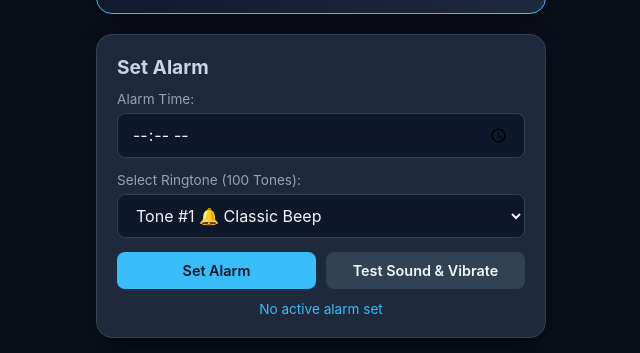
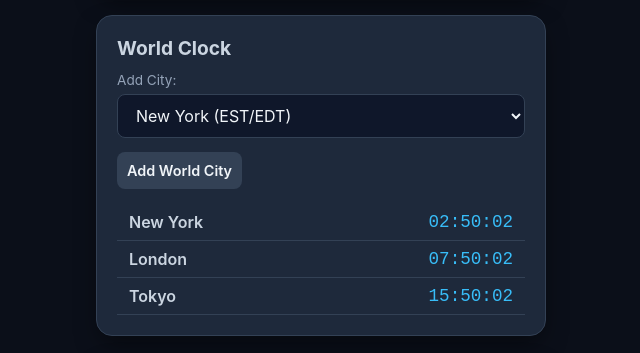
Before and after one commit to 21suyogsudarshan/Clock, a website: page index.html in a window 1280 px wide. Shown: the part 226-579 px from the top of the page, without its empty margins (319-959 px from the left). Drawn offline with Linux system fonts and the light colour scheme.

Commit message:
feat: add interactive world clock section

```diff
--- a/app.js
+++ b/app.js
@@ -2,9 +2,10 @@
 // FORGE CLOCK: CORE LOGIC & 100 TONES ENGINE
 // ==========================================
 
-// Global Alarm State
+// Global Alarm & World Clock State
 let activeAlarmTime = null;
 let activeAlarmTone = 1;
+let worldCities = ["America/New_York", "Europe/London", "Asia/Tokyo"];
 
 // Initialize 100 Tones in Dropdown
 const alarmSoundSelect = document.getElementById("alarmSoundSelect");
@@ -70,6 +71,32 @@ function fireAlarm(soundNumber) {
   triggerVibration();
 }
 
+// 4. Update World Clock Display
+function updateWorldClocks() {
+  const container = document.getElementById("worldClockList");
+  if (!container) return;
+  container.innerHTML = "";
+
+  const now = new Date();
+
+  worldCities.forEach((timeZone) => {
+    try {
+      const timeStr = now.toLocaleTimeString("en-US", { timeZone, hour12: false });
+      const cityName = timeZone.split("/")[1] || timeZone;
+
+      const item = document.createElement("div");
+      item.style.cssText = "display: flex; justify-content: space-between; padding: 8px 12px; border-bottom: 1px solid #334155; align-items: center;";
+      item.innerHTML = `
+        <span style="font-weight: 600; color: #cbd5e1;">${cityName.replace("_", " ")}</span>
+        <span style="font-family: monospace; font-size: 1.1rem; color: #38bdf8;">${timeStr}</span>
+      `;
+      container.appendChild(item);
+    } catch (e) {
+      console.error("Invalid TimeZone:", timeZone);
+    }
+  });
+}
+
 // Live Clock Interval
 function updateClock() {
   const now = new Date();
@@ -82,6 +109,9 @@ function updateClock() {
   const options = { weekday: "long", year: "numeric", month: "long", day: "numeric" };
   document.getElementById("liveDate").textContent = now.toLocaleDateString(undefined, options);
 
+  // Update World Clocks
+  updateWorldClocks();
+
   // Check Alarm
   const currentTimeString = `${hours}:${minutes}`;
   if (activeAlarmTime && currentTimeString === activeAlarmTime && seconds === "00") {
@@ -91,6 +121,15 @@ function updateClock() {
 }
 setInterval(updateClock, 1000);
 updateClock();
+
+// World Clock Add Button
+document.getElementById("addCityBtn")?.addEventListener("click", () => {
+  const selectedZone = document.getElementById("citySelect").value;
+  if (!worldCities.includes(selectedZone)) {
+    worldCities.push(selectedZone);
+    updateWorldClocks();
+  }
+});
 
 // Alarm UI Event Listeners
 document.getElementById("setAlarmBtn").addEventListener("click", () => {
--- a/index.html
+++ b/index.html
@@ -18,6 +18,24 @@
     <section class="clock-card">
       <div id="liveClock" class="digital-time">00:00:00</div>
       <div id="liveDate" class="digital-date">Loading date...</div>
+    </section>
+
+    <!-- World Clock Section -->
+    <section class="card">
+      <h2>World Clock</h2>
+      <div class="form-group">
+        <label for="citySelect">Add City:</label>
+        <select id="citySelect">
+          <option value="America/New_York">New York (EST/EDT)</option>
+          <option value="Europe/London">London (GMT/BST)</option>
+          <option value="Asia/Tokyo">Tokyo (JST)</option>
+          <option value="Asia/Dubai">Dubai (GST)</option>
+          <option value="Australia/Sydney">Sydney (AEST/AEDT)</option>
+          <option value="UTC">UTC (Universal Time)</option>
+        </select>
+      </div>
+      <button id="addCityBtn" class="btn secondary">Add World City</button>
+      <div id="worldClockList" class="laps-list" style="margin-top: 15px; max-height: none;"></div>
     </section>
 
     <!-- Alarm Configuration Section -->
```
